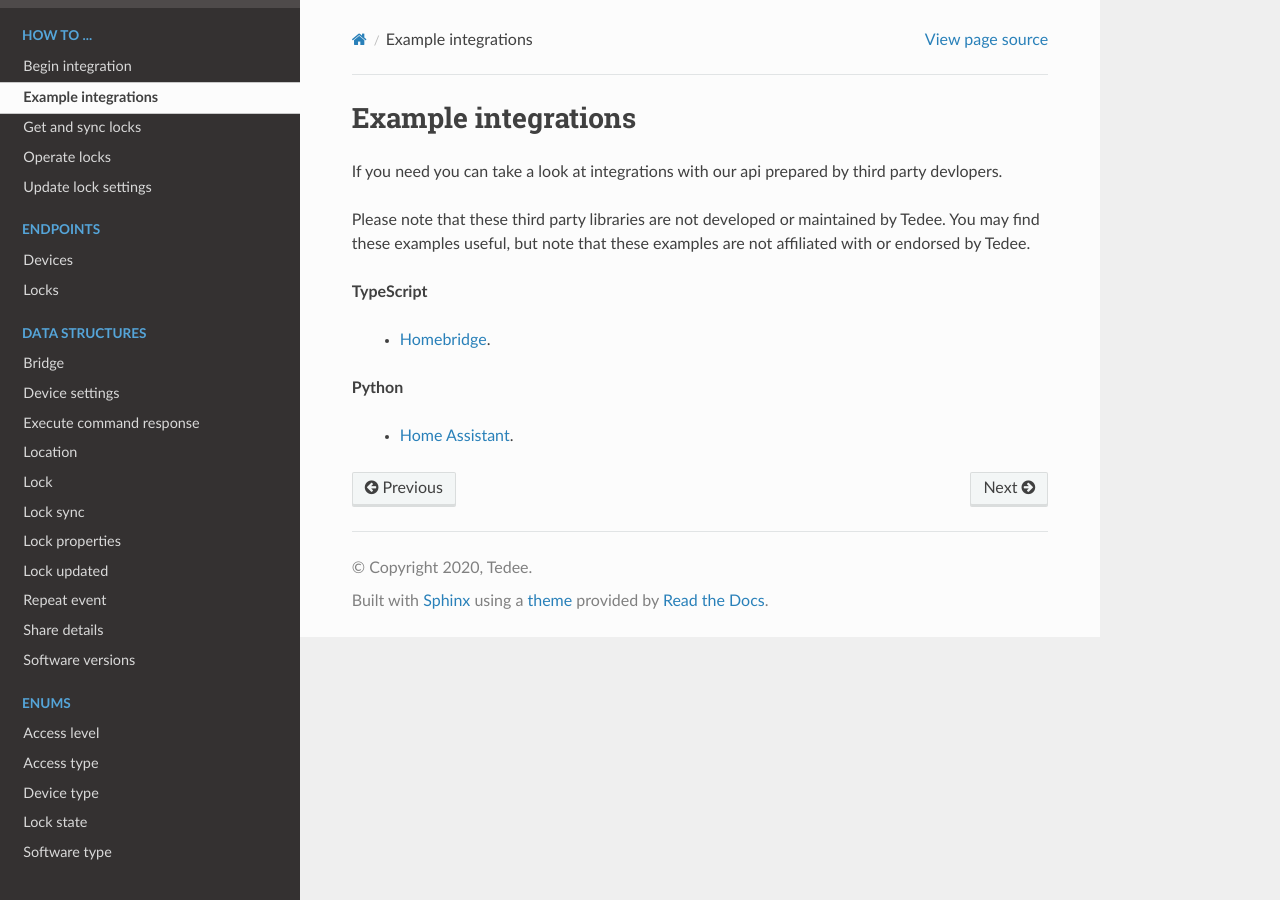
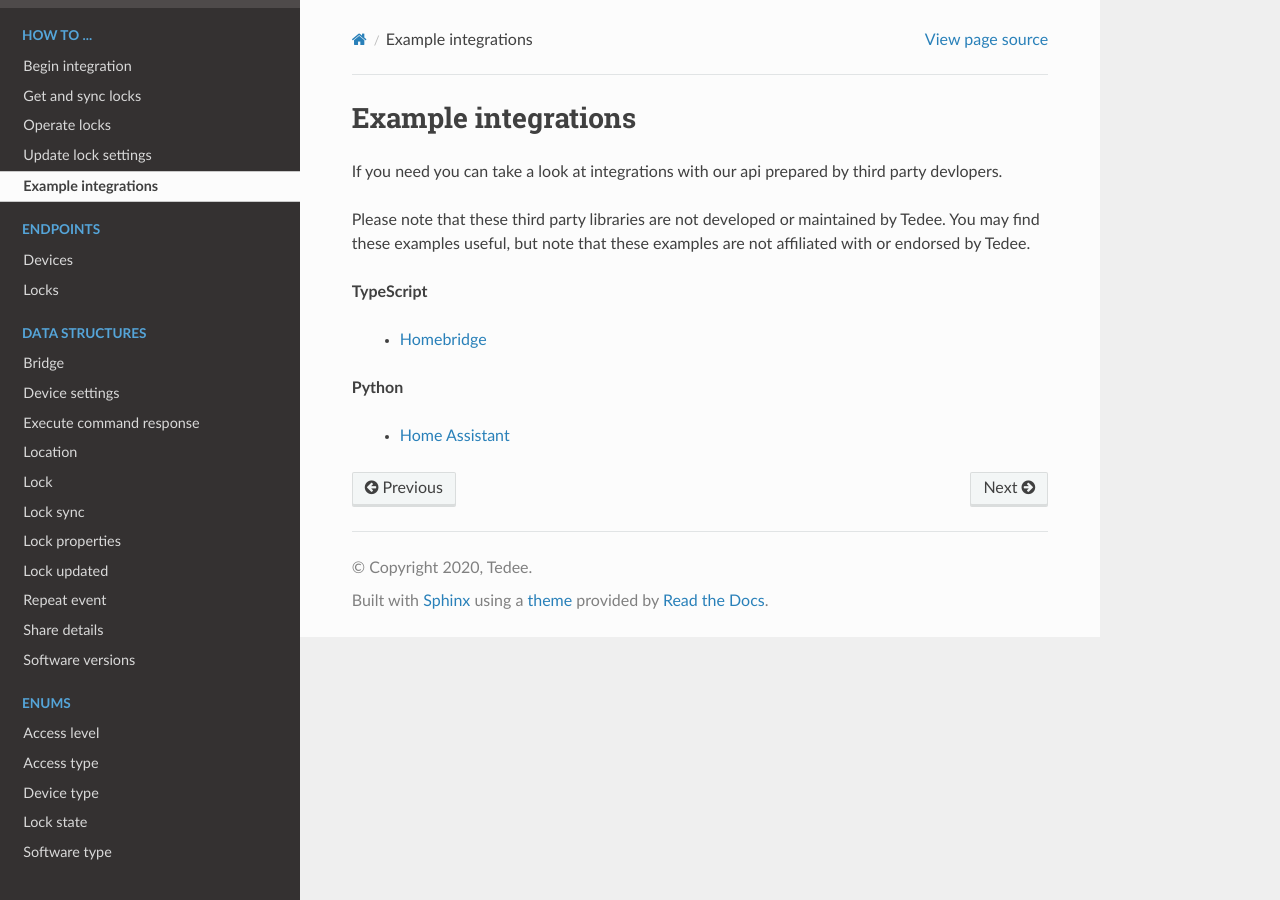
Before and after one commit to tedee-com/tedee-api-doc, a Sphinx documentation site: the page built from docs/source/howtos/example-integrations.rst, in a window 1280 px wide. Built offline with Sphinx 7.4.7 and the Read the Docs theme 2.0.0, drawn with Linux system fonts in a browser that asks for light colours.

Commit message:
Code review fixes

```diff
--- a/docs/source/howtos/example-integrations.rst
+++ b/docs/source/howtos/example-integrations.rst
@@ -10,8 +10,8 @@ You may find these examples useful, but note that these examples are not affilia
 
 **TypeScript**
 
- - `Homebridge <https://github.com/lukasroegner/homebridge-tedee>`_.
+ - `Homebridge <https://github.com/lukasroegner/homebridge-tedee>`_
 
 **Python**
 
- - `Home Assistant <https://community.home-assistant.io/t/custom-component-tedee-doorlock/242743>`_.
+ - `Home Assistant <https://community.home-assistant.io/t/custom-component-tedee-doorlock/242743>`_
--- a/docs/source/index.rst
+++ b/docs/source/index.rst
@@ -22,10 +22,10 @@ Tedee API documentation
    :hidden:
 
    Begin integration<howtos/begin-integration>
-   Example integrations<howtos/example-integrations>
    Get and sync locks<howtos/get-and-sync-locks>
    Operate locks<howtos/operate-locks>
    Update lock settings<howtos/update-lock-settings>
+   Example integrations<howtos/example-integrations>
 
 .. toctree::
    :maxdepth: 1
```
